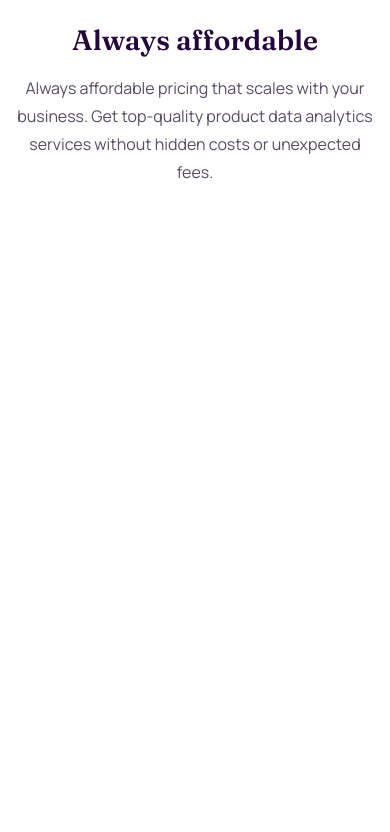
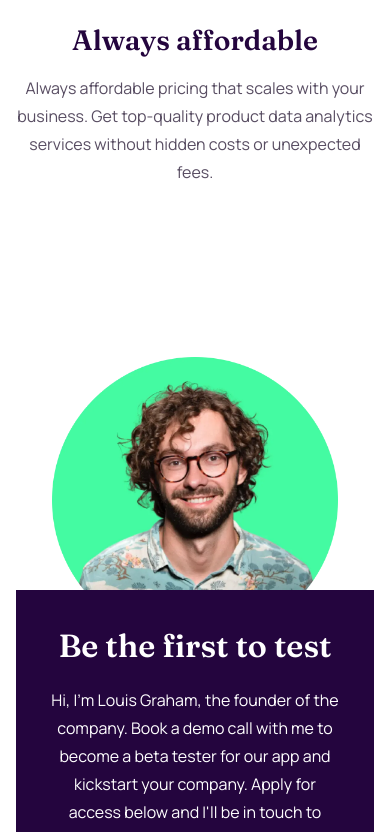
Before and after one commit to ryanbradley-webdev/workit-landing-page, a React (Vite) app: page / in a window 390 px wide. Shown: the part 1162-1994 px from the top of the page. Before the commit the page ends 1348 px from the top, so only its background shows below. Built offline with nearby package versions, Linux system fonts and the light colour scheme.

Commit message:
Add application subsection with styling for mobile.

```diff
--- a/src/App.css
+++ b/src/App.css
@@ -8,6 +8,10 @@ h1 {
     font: var(--font-head-lg);
 }
 
+h2 {
+    font: var(--font-head-md);
+}
+
 h3 {
     font: var(--font-head-sm);
 }
--- a/src/App.tsx
+++ b/src/App.tsx
@@ -1,7 +1,8 @@
-import './App.css'
-import Features from './components/features/Features'
 import Header from './components/header/Header'
 import Hero from './components/hero/Hero'
+import Features from './components/features/Features'
+import Apply from './components/apply/Apply'
+import './App.css'
 
 function App() {
   return (
@@ -15,6 +16,8 @@ function App() {
 
         <Features />
 
+        <Apply />
+
       </main>
 
     </>
--- /dev/null
+++ b/src/components/apply/Apply.tsx
@@ -0,0 +1,33 @@
+import Button from '../button/Button'
+import styles from './apply.module.css'
+
+export default function Apply() {
+    return (
+        <section
+            className={styles.apply}
+        >
+
+            <img
+                src='/image-founder.webp'
+                alt=''
+            />
+
+            <div>
+
+                <h2>
+                    Be the first to test
+                </h2>
+
+                <p>
+                    Hi, I&apos;m Louis Graham, the founder of the company. Book a demo call with me to become a beta tester for our app and kickstart your company. Apply for access below and I&apos;ll be in touch to schedule a call.
+                </p>
+
+                <Button>
+                    Apply for access
+                </Button>
+
+            </div>
+
+        </section>
+    )
+}
--- /dev/null
+++ b/src/components/apply/apply.module.css
@@ -0,0 +1,31 @@
+.apply {
+    margin-inline: 16px;
+    margin-top: 100px;
+    margin-bottom: 10px;
+}
+
+.apply > img {
+    display: block;
+    width: 80%;
+    margin-inline: auto;
+}
+
+.apply > div {
+    position: relative;
+    margin-top: -53px;
+    padding: 32px;
+    text-align: center;
+    color: var(--clr-white-pri);
+    background-color: var(--clr-purple);
+    z-index: 5;
+}
+
+.apply > div p {
+    margin-top: 16px;
+    margin-bottom: 24px;
+}
+
+.apply > div button {
+    display: block;
+    margin-inline: auto;
+}
--- a/src/components/features/features.module.css
+++ b/src/components/features/features.module.css
@@ -3,6 +3,7 @@
     row-gap: 40px;
     margin-top: 165px;
     margin-inline: 16px;
+    padding-bottom: 71px;
 }
 
 .feature_detail {
```
Also changed, not shown: public/image-founder.webp (added).
